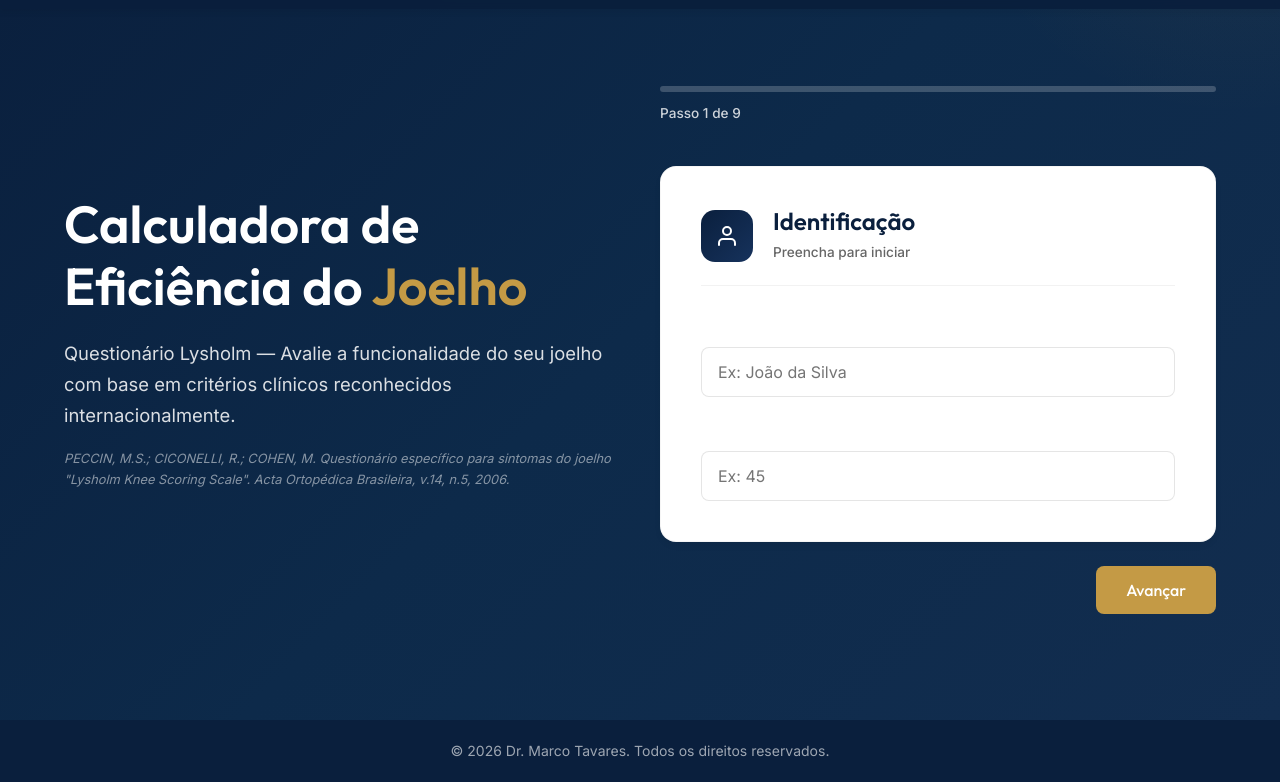
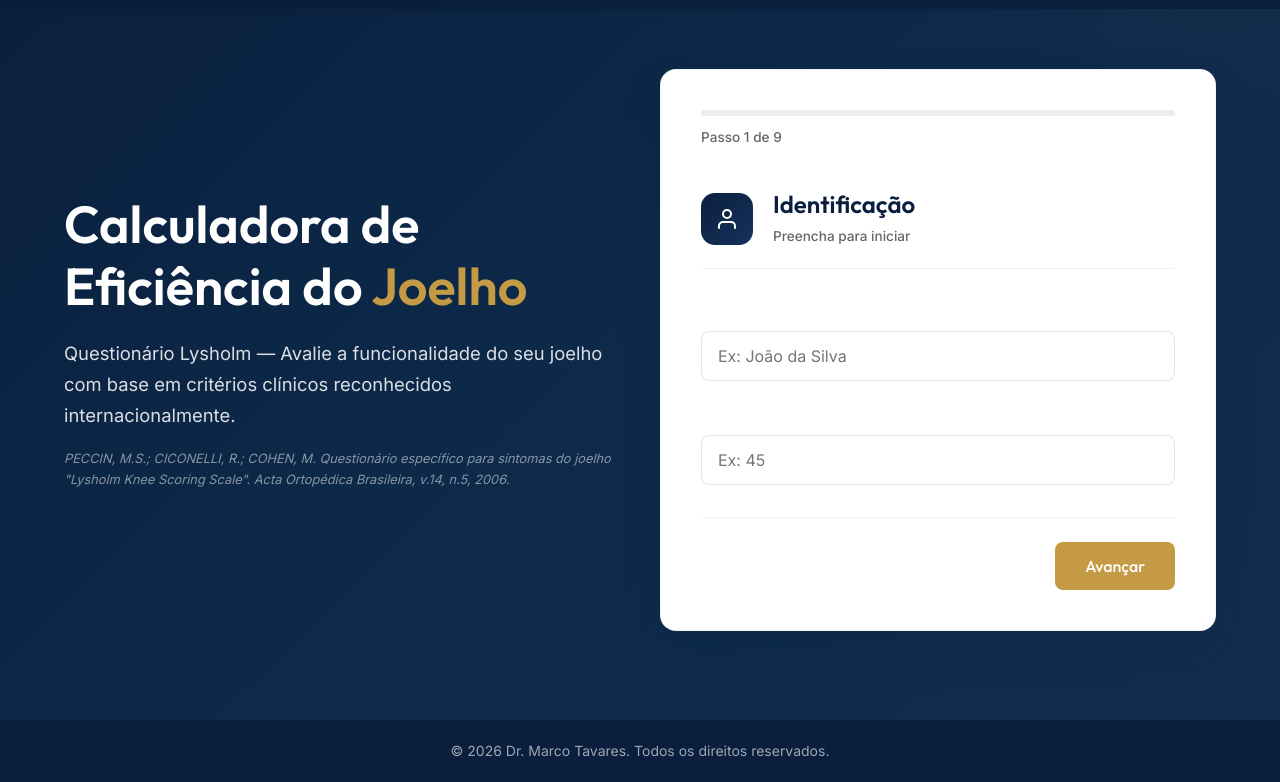
Before and after one commit to TechVitam/site-marcotavares, a plain HTML site: page calculadora-joelho.html in a window 1280 px wide. Shown: the part 80-862 px from the top of the page. Drawn offline with Linux system fonts and the light colour scheme.

Commit message:
style: encapsular progresso e navegacao no mesmo cartao branco

```diff
--- a/calculadora-joelho.html
+++ b/calculadora-joelho.html
@@ -58,15 +58,16 @@
                 <p class="calc-hero-ref">PECCIN, M.S.; CICONELLI, R.; COHEN, M. Questionário específico para sintomas do joelho "Lysholm Knee Scoring Scale". Acta Ortopédica Brasileira, v.14, n.5, 2006.</p>
             </div>
             <div class="calc-hero-form">
-                <!-- Progress Bar -->
-                <div class="calc-progress-wrapper" style="color: white;">
-                    <div class="calc-progress-bar" style="background-color: rgba(255,255,255,0.2);">
-                        <div class="calc-progress-fill" id="progressFill" style="background: var(--color-white);"></div>
+                <div class="calc-main-card">
+                    <!-- Progress Bar -->
+                    <div class="calc-progress-wrapper">
+                        <div class="calc-progress-bar">
+                            <div class="calc-progress-fill" id="progressFill"></div>
+                        </div>
+                        <span class="calc-progress-text" id="progressText">Passo 1 de 9</span>
                     </div>
-                    <span class="calc-progress-text" id="progressText" style="color: rgba(255,255,255,0.8);">Passo 1 de 9</span>
-                </div>
 
-            <form id="lysholmForm" class="calc-form">
+                <form id="lysholmForm" class="calc-form">
                 <!-- DADOS DO PACIENTE -->
                 <div class="calc-step active" data-step="0">
                     <div class="calc-category">
@@ -423,7 +424,7 @@
                 </div>
 
                 <!-- Navigation Controls -->
-                <div class="calc-nav-wrapper" style="display: flex; justify-content: space-between; margin-top: 10px;">
+                <div class="calc-nav-wrapper" style="display: flex; justify-content: space-between;">
                     <button type="button" class="btn btn-outline-dark" id="prevBtn" style="display: none;">Voltar</button>
                     <button type="button" class="btn btn-primary" id="nextBtn" style="margin-left: auto;">Avançar</button>
                     <button type="submit" class="btn btn-primary btn-large calc-submit-btn" id="calcSubmitBtn" style="display: none; margin-left: auto;">
@@ -434,6 +435,7 @@
                     </button>
                 </div>
             </form>
+            </div> <!-- End calc-main-card -->
 
             <!-- Result -->
             <div class="calc-result-wrapper" id="resultWrapper" style="display: none;">
--- a/css/calculadora.css
+++ b/css/calculadora.css
@@ -73,14 +73,21 @@
 /* ---------- Form ---------- */
 .calc-form { width: 100%; margin: 0; }
 
-.calc-category {
-    background-color: var(--color-white); border-radius: var(--border-radius-lg);
-    padding: 40px; margin-bottom: 24px;
-    box-shadow: var(--shadow-sm); border: 1px solid rgba(0,0,0,0.04);
-    transition: box-shadow var(--transition-medium), border-color var(--transition-medium);
+.calc-main-card {
+    background-color: var(--color-white);
+    border-radius: var(--border-radius-lg);
+    padding: 40px;
+    box-shadow: var(--shadow-lg);
+    border: 1px solid rgba(0,0,0,0.05);
 }
 
-.calc-category:hover { box-shadow: var(--shadow-md); border-color: rgba(196,154,69,0.1); }
+.calc-category {
+    background-color: transparent;
+    padding: 0;
+    margin-bottom: 0;
+    box-shadow: none;
+    border: none;
+}
 .calc-category.completed { border-left: 4px solid var(--color-accent); }
 
 .calc-category-header {
@@ -139,6 +146,12 @@
 .calc-submit-btn:disabled { opacity: 0.45; cursor: not-allowed; transform: none !important; }
 .calc-submit-btn:not(:disabled):hover { transform: translateY(-3px); box-shadow: 0 12px 24px rgba(196,154,69,0.35); }
 .calc-submit-hint { margin-top: 12px; font-size: 0.85rem; color: var(--color-text-light); }
+
+.calc-nav-wrapper {
+    margin-top: 32px;
+    padding-top: 24px;
+    border-top: 1px solid rgba(0,0,0,0.06);
+}
 
 /* ---------- Result ---------- */
 .calc-result-wrapper { width: 100%; margin: 0; }
@@ -225,7 +238,8 @@
     .calc-hero { padding: 90px 0 40px; min-height: auto; }
     .calc-hero h1 { font-size: 2rem; }
     .calc-hero p { font-size: 1rem; }
-    .calc-category { padding: 28px 20px; }
+    .calc-main-card { padding: 28px 20px; }
+    .calc-category { padding: 0; }
     .calc-category-header { gap: 14px; margin-bottom: 20px; padding-bottom: 16px; }
     .calc-category-number { width: 44px; height: 44px; min-width: 44px; font-size: 1rem; border-radius: 12px; }
     .calc-category-title { font-size: 1.25rem; }
```
